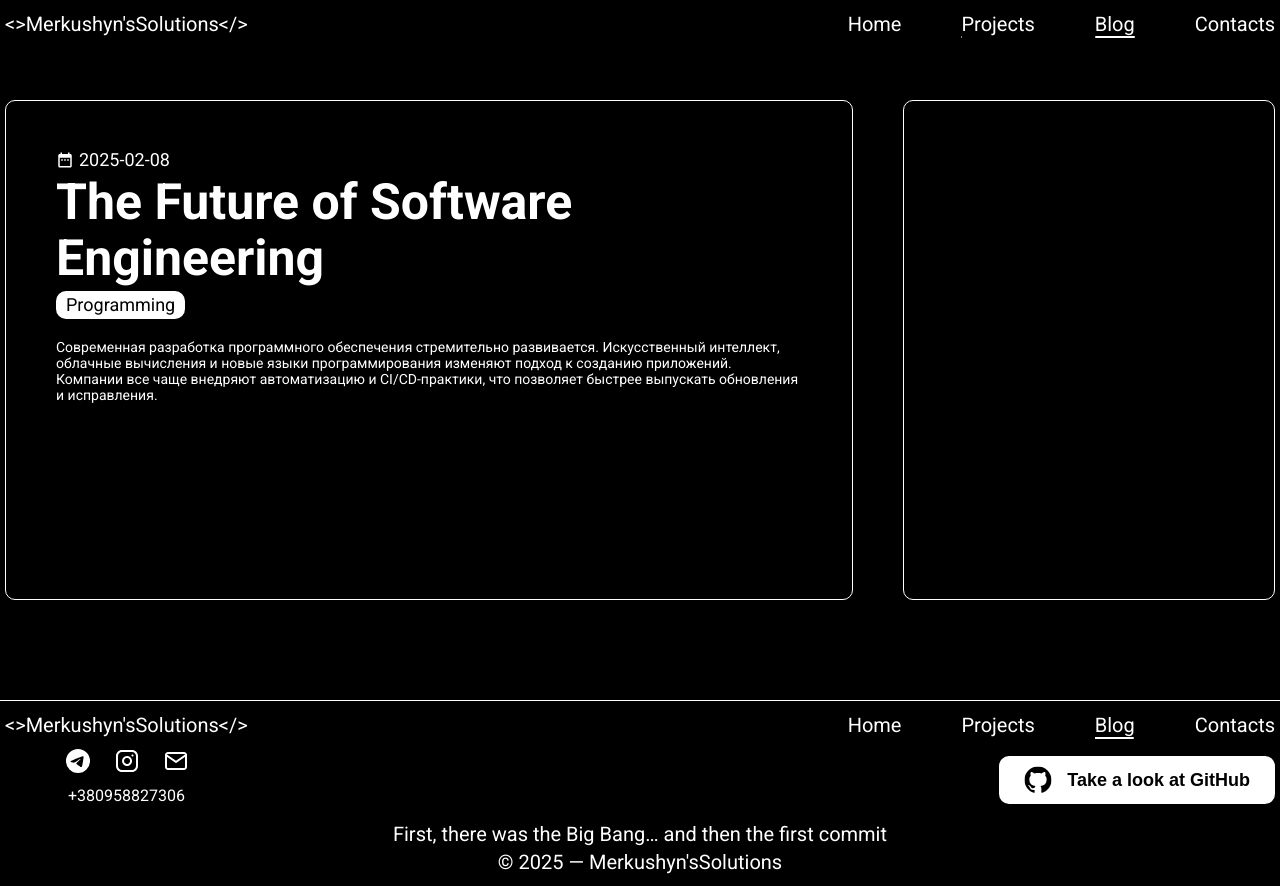
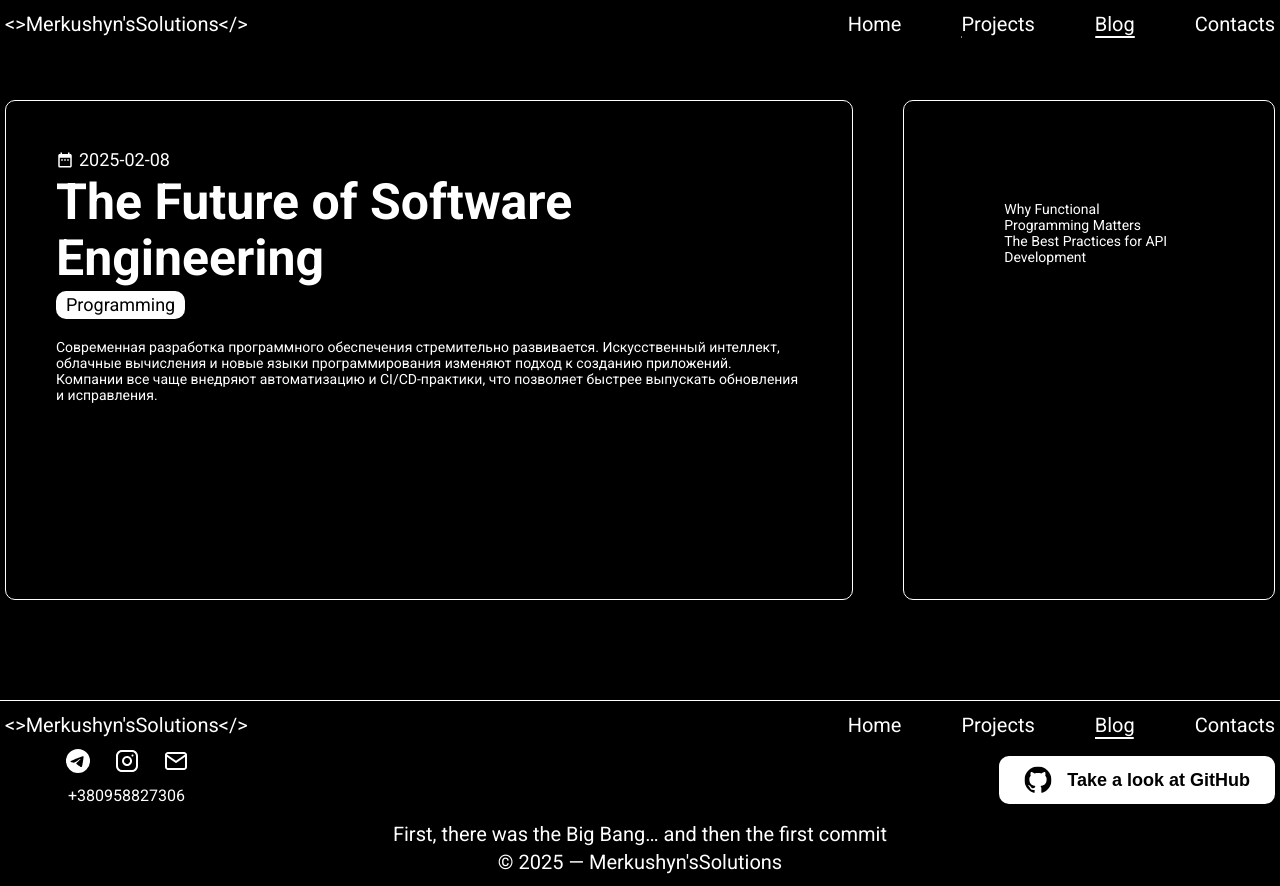
Before and after one commit to ArtemMerkushyn/byMerkushyn, a React (Create React App) app: page /posts/65c3a1b2f7e1a2b3c4d5e6f1 in a window 1280 px wide. Built offline with nearby package versions, Linux system fonts and the light colour scheme.

Commit message:
implemented a list of recommended posts on the same topic as the post page

```diff
--- a/src/pages/Post/PostPage.jsx
+++ b/src/pages/Post/PostPage.jsx
@@ -1,31 +1,30 @@
-import { useLocation, useParams } from 'react-router-dom';
-import styles from './postpage.module.scss';
+import { useParams } from 'react-router-dom';
 import { useEffect, useState } from 'react';
 import { MdDateRange } from "react-icons/md";
+import styles from './postpage.module.scss';
 
 export const PostPage = () => {
-    const location = useLocation();
     const { _id } = useParams();
-    const [ post, setPost ] = useState(location.state?.post || null);
+    const [ post, setPost ] = useState(null);
+    const [recommendations, setRecommendations] = useState([]);
 
     useEffect(() => {
-        if(!post) {
             fetch(`/db/posts.json`)
                 .then(res => res.json())
                 .then(data => {
                     const foundPost = data.find(post => post._id === _id);
                     setPost(foundPost);
+
+                    if (foundPost) {
+                        // Фильтруем посты с таким же topic (исключая текущий)
+                        const filteredPosts = data.filter(p => p.topic === foundPost.topic && p._id !== _id);
+                        // Перемешиваем массив и берём 2 случайных поста
+                        const shuffled = filteredPosts.sort(() => Math.random() - 0.5);
+                        setRecommendations(shuffled.slice(0, 2));
+                    }
                 })
                 .catch(err => console.log('Error loading post: ', err));
-        }
-    }, [_id, post]);
-
-    useEffect(() => {
-        if (post) {
-            console.log(post.text); // Проверяем исходный текст
-            console.log(post.text.split('\n\n')); // Смотрим, правильно ли разбивается
-        }
-    }, [post]);
+    }, [_id]);
 
     if (!post) {
         return <p>No post</p>;
@@ -47,7 +46,15 @@ export const PostPage = () => {
                     </div>
                 </div>
                 <div className={styles.post__recommendations}>
-
+                    {recommendations.length > 0 ? (
+                        recommendations.map((post, index) => (
+                            <div key={index}>
+                                {post.title}
+                            </div>
+                        ))
+                    ) : (
+                        <div>No recommendations</div>
+                    )}
                 </div>
             </section>
         </div>
```
